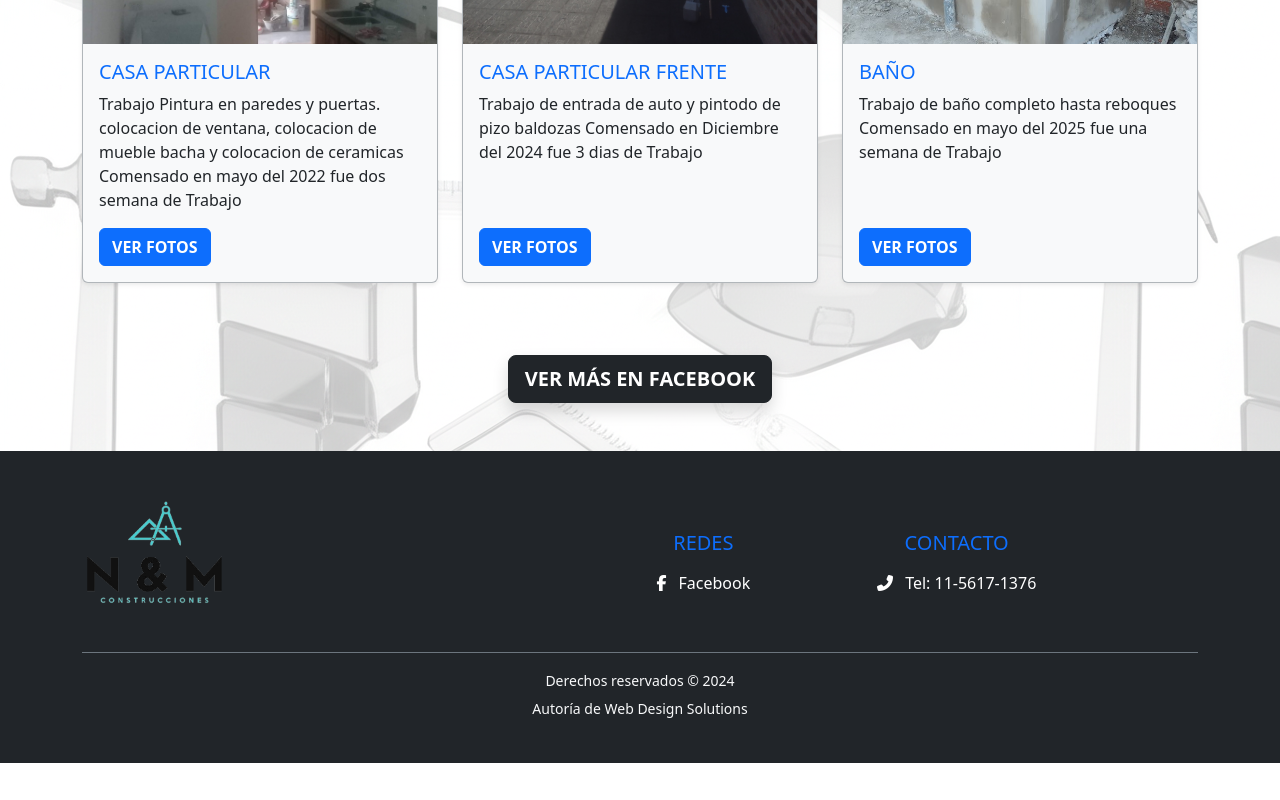
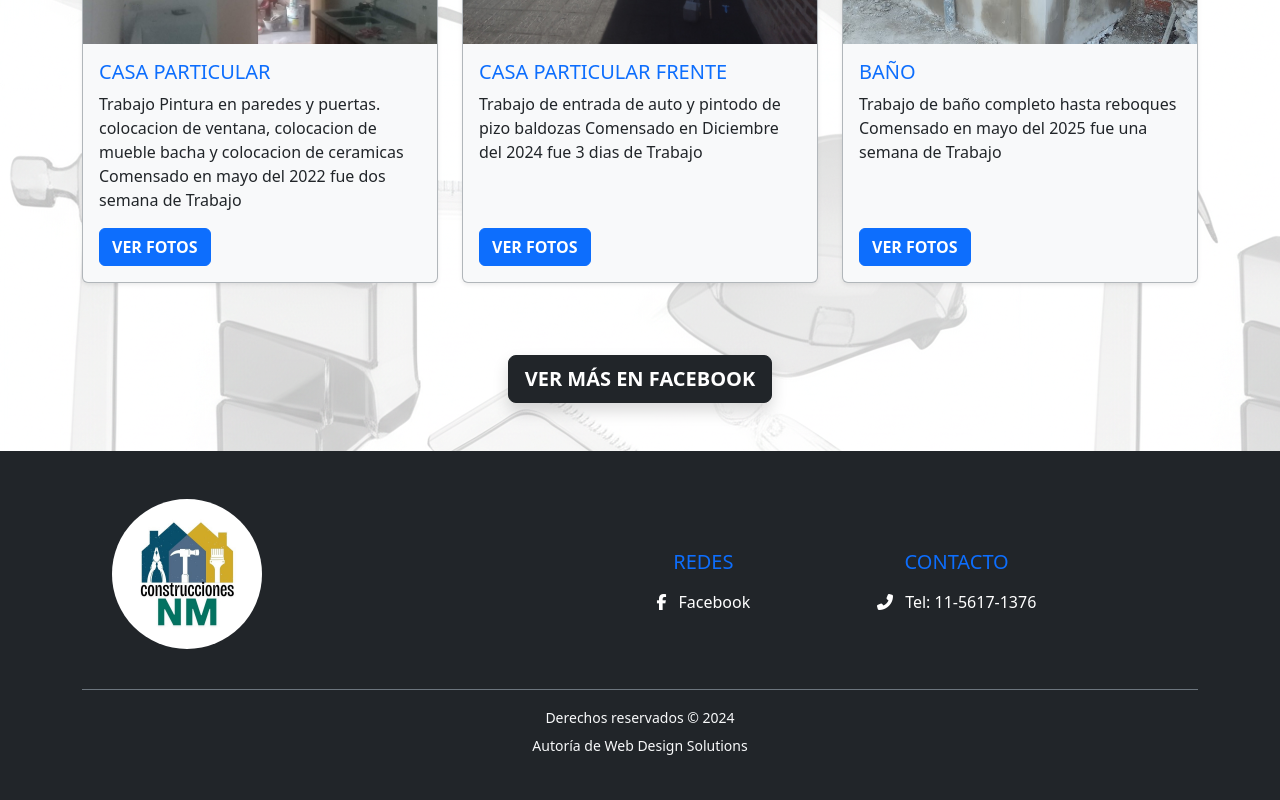
Before and after one commit to estebannahuel/nmConstrucciones, a React (Vite) app: page /trabajos in a window 1280 px wide. Shown: the part 939-1739 px from the top of the page. Before the commit the page ends 1702 px from the top, so only its background shows below. Built offline with nearby package versions, Linux system fonts and the light colour scheme.

Commit message:
modicamos navbar y portada

```diff
--- a/src/App.css
+++ b/src/App.css
@@ -12,6 +12,11 @@
 
 body{
   background-image: url('../public/images/fondo2.png');
+      box-sizing: border-box;
+
+
+    box-sizing: inherit;
+
 }
 
 .logo{
--- a/src/components/AlbunTrabajos.jsx
+++ b/src/components/AlbunTrabajos.jsx
@@ -45,7 +45,7 @@ export const AlbunTrabajos = () => {
 
             {/* Botón "Ver más" */}
             <div className="text-center my-5"> {/* Centrado y margen vertical */}
-                <NavLink to={'https://www.facebook.com/ConstruccionesNYM/photos_albums'} target="_blank" className="btn btn-dark btn-lg text-uppercase fw-bold shadow">Ver más en Facebook</NavLink> {/* Estilo de botón oscuro, grande, mayúsculas, bold y sombra */}
+                <NavLink to={'https://www.facebook.com/profile.php?id=61578407722655&sk=photos_albums'} target="_blank" className="btn btn-dark btn-lg text-uppercase fw-bold shadow">Ver más en Facebook</NavLink> {/* Estilo de botón oscuro, grande, mayúsculas, bold y sombra */}
             </div>
         </>
     )
--- a/src/components/Footer.jsx
+++ b/src/components/Footer.jsx
@@ -9,7 +9,7 @@ export const Footer = () => {
 
             {/* Logo de la empresa */}
             <div className="col-12 col-md-4 text-center"> {/* Ocupa todo el ancho en móvil, 1/3 en tablet/desktop */}
-              <img className="img-fluid mb-3" src="/images/logo.png" alt="Logo de la empresa" style={{ maxWidth: '180px' }} /> {/* Logo responsivo, margen inferior */}
+              <img className="img-fluid mb-3 logo" src="/images/logo1.jpg" alt="Logo de la empresa" style={{ maxWidth: '180px' }} /> {/* Logo responsivo, margen inferior */}
             </div>
 
             {/* Navegación del Footer (Redes y Contactos) */}
@@ -21,7 +21,7 @@ export const Footer = () => {
                   <h3 className="fs-5 mb-3 text-uppercase text-primary">Redes</h3> {/* Título más pequeño, mayúsculas, color primario */}
                   <ul className="list-unstyled mb-0"> {/* Quita puntos y margen inferior */}
                     <li>
-                      <a target="_blank" href="https://www.facebook.com/pintordurleronahuel" className="text-white text-decoration-none hover-secondary"> {/* Texto blanco, sin subrayado, hover personalizado */}
+                      <a target="_blank" href="https://www.facebook.com/61578407722655" className="text-white text-decoration-none hover-secondary"> {/* Texto blanco, sin subrayado, hover personalizado */}
                         <i className="fab fa-facebook-f me-2"></i> Facebook {/* Icono con margen a la derecha */}
                       </a>
                     </li>
```
